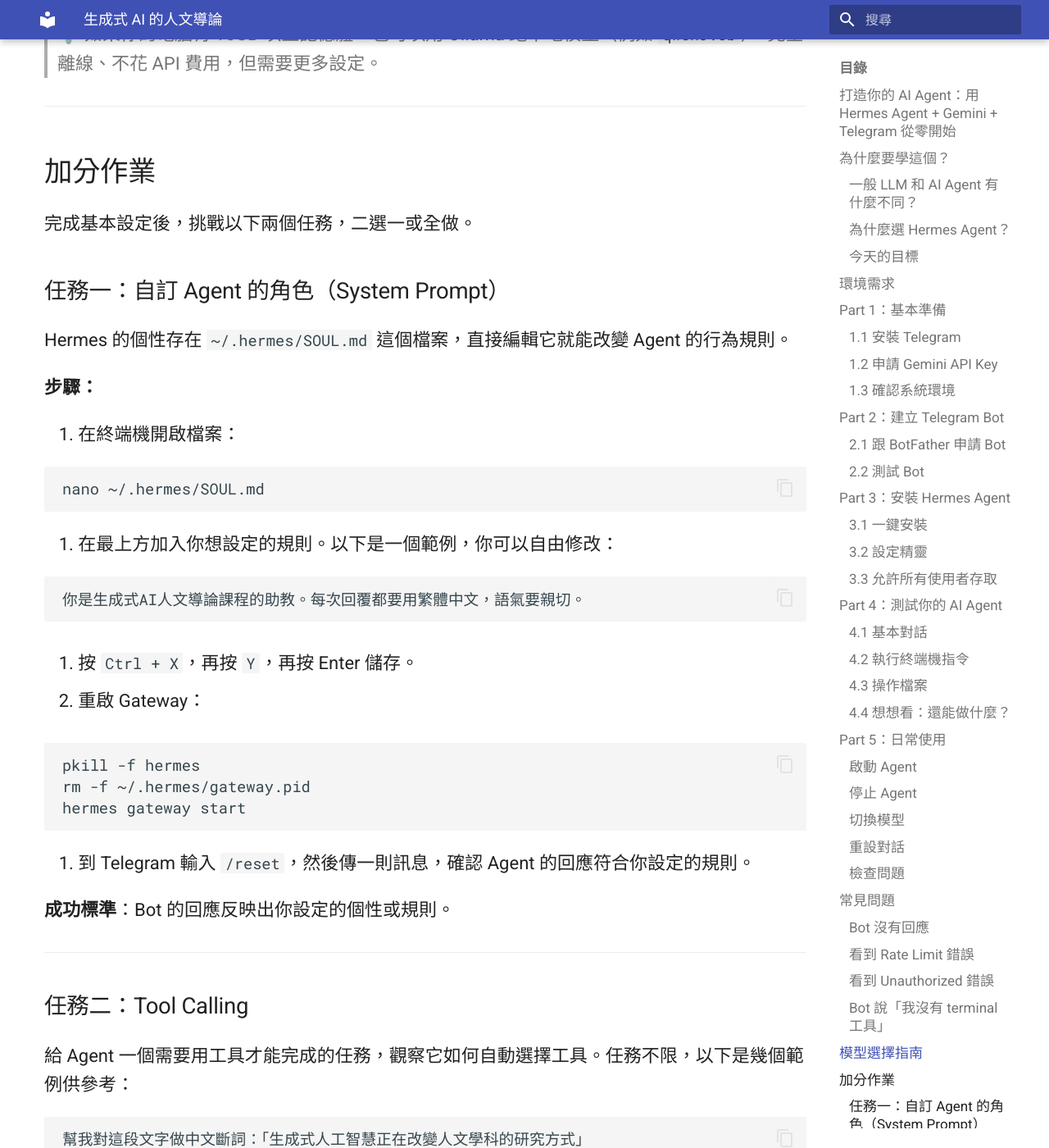
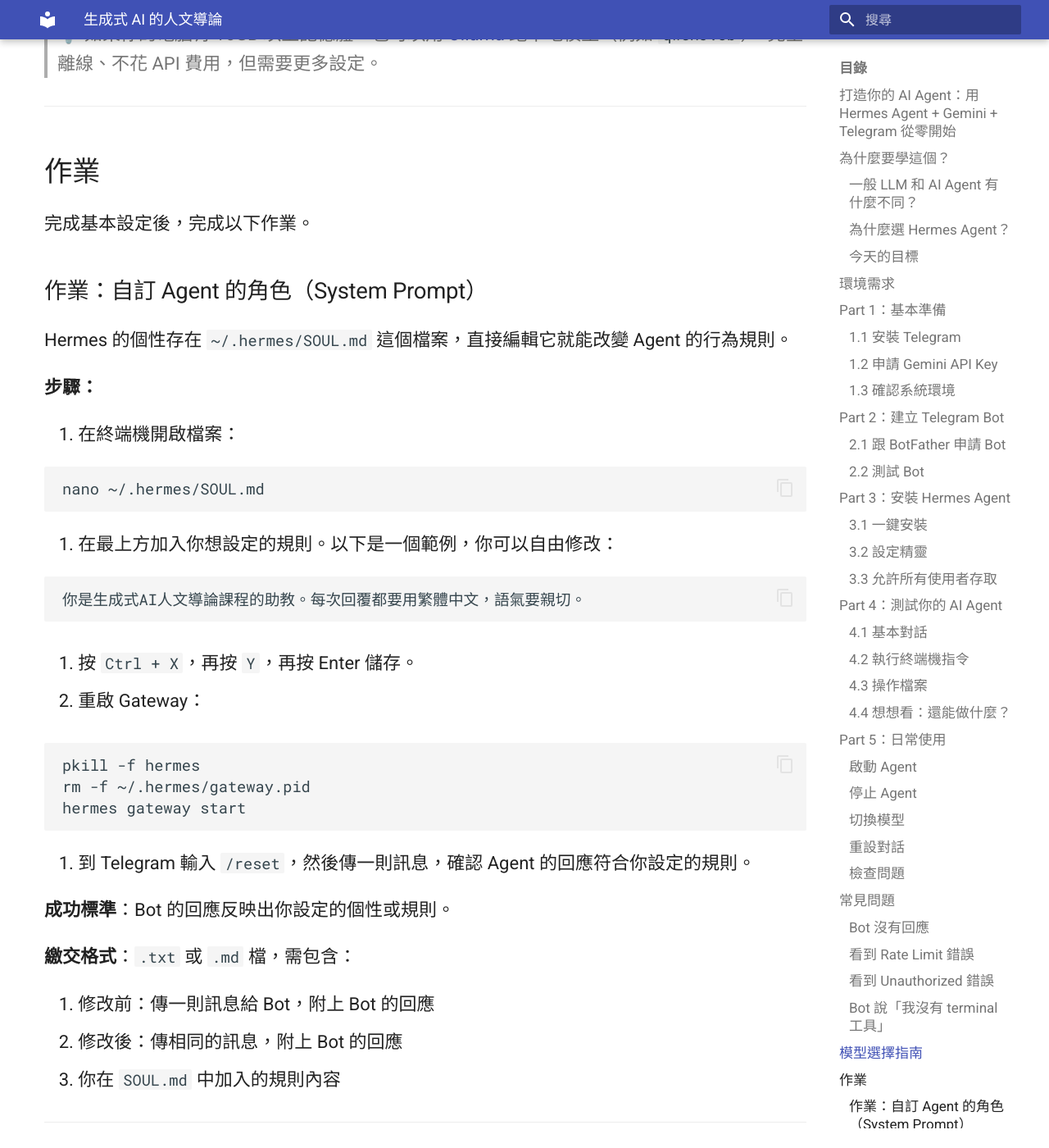
Before and after one commit to lopentu/hermes-agent-tutorial, an MkDocs documentation site: the page built from docs/index.md, in a window 1280 px wide and 1400 px high, scrolled down 13296 px. Shown: the whole window at 82% size. Built offline with MkDocs 1.6.1 and Material for MkDocs 9.7.7, drawn with Linux system fonts in a browser that asks for light colours.

Commit message:
Revise assignment section: required task + bonus task
- Rename section to 作業 and make System Prompt task mandatory
- Add submission format (txt/md) with before/after prompt results required
- Rename Task 2 to 加分作業

Co-Authored-By: Claude Sonnet 4.6 <noreply@anthropic.com>

```diff
--- a/docs/index.md
+++ b/docs/index.md
@@ -405,11 +405,11 @@ hermes gateway start
 
 ---
 
-## 加分作業
+## 作業
 
-完成基本設定後，挑戰以下兩個任務，二選一或全做。
+完成基本設定後，完成以下作業。
 
-### 任務一：自訂 Agent 的角色（System Prompt）
+### 作業：自訂 Agent 的角色（System Prompt）
 
 Hermes 的個性存在 `~/.hermes/SOUL.md` 這個檔案，直接編輯它就能改變 Agent 的行為規則。
 
@@ -441,9 +441,15 @@ hermes gateway start
 
 **成功標準**：Bot 的回應反映出你設定的個性或規則。
 
+**繳交格式**：`.txt` 或 `.md` 檔，需包含：
+
+1. 修改前：傳一則訊息給 Bot，附上 Bot 的回應
+2. 修改後：傳相同的訊息，附上 Bot 的回應
+3. 你在 `SOUL.md` 中加入的規則內容
+
 ---
 
-### 任務二：Tool Calling
+### 加分作業：Tool Calling
 
 給 Agent 一個需要用工具才能完成的任務，觀察它如何自動選擇工具。任務不限，以下是幾個範例供參考：
 
```
